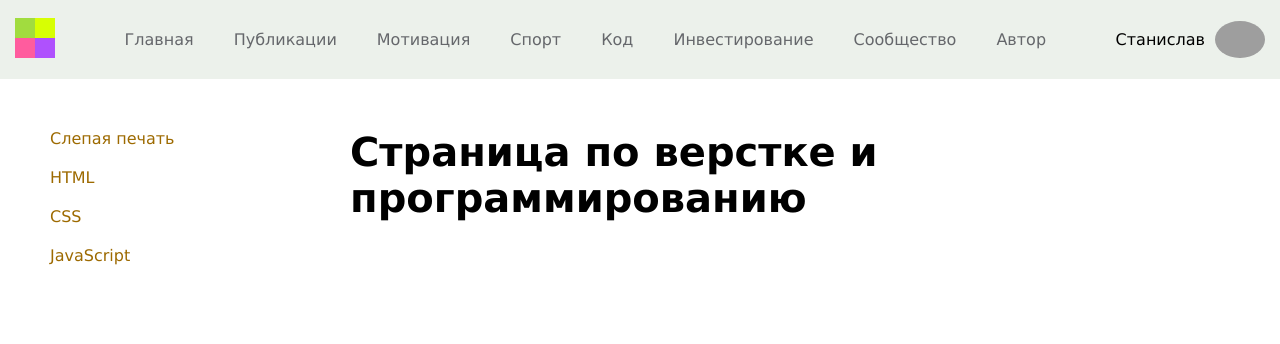
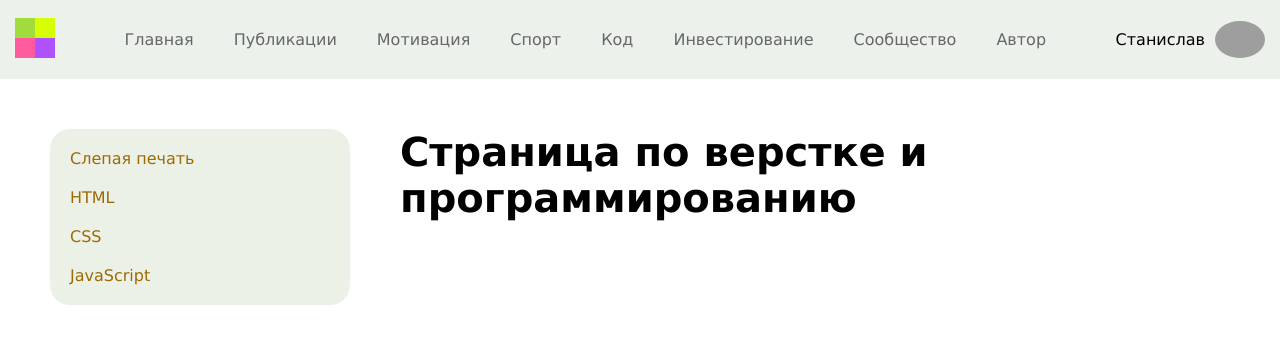
Before and after one commit to Stanislav-Vasilevich/social, a React (Create React App) app: page /code in a window 1280 px wide. Shown: the top 344 px of the page. Built offline with nearby package versions, Linux system fonts and the light colour scheme; grey boxes are pictures that could not be loaded.

Commit message:
изменил стили для сайдбара на странице программирования

```diff
--- a/src/components/Page/Code/Code.module.css
+++ b/src/components/Page/Code/Code.module.css
@@ -2,6 +2,7 @@
 	display: grid;
 	grid-template-columns: 300px 1fr;
 	grid-template-rows: 1fr;
+	gap: 50px;
 }
 
 .menu {
@@ -22,7 +23,9 @@
 }
 
 .sidebar {
-
+	background: #ecf1e8;
+	padding: 20px;
+	border-radius: 20px;
 }
 
 .title {
```
